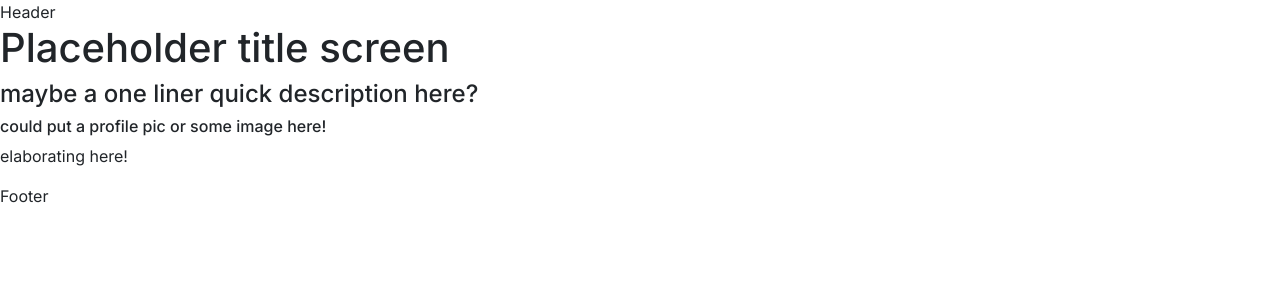
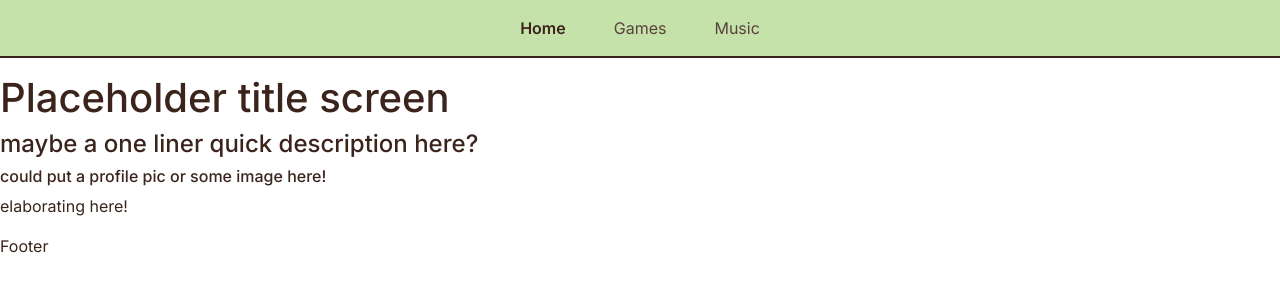
Before and after one commit to tkbui/blog, a Next.js app: page / in a window 1280 px wide. Shown: the top 300 px of the page. Built offline with nearby package versions, Linux system fonts and the light colour scheme.

Commit message:
Add navbar and main links

```diff
--- a/src/app/globals.scss
+++ b/src/app/globals.scss
@@ -1,11 +1,15 @@
-@import '../../node_modules/bootstrap/scss/bootstrap';
-
 // Bootstrap variable overriding
-// $primary:
-// $secondary:
+$primary: #3b241c;
+$secondary: #58423b;
 // $success:
 // $info:
 // $warning:
 // $danger:
 // $light:
 // $dark:
+
+@import '../../node_modules/bootstrap/scss/bootstrap';
+
+body {
+  color: $primary;
+}
--- a/src/components/header/Header.js
+++ b/src/components/header/Header.js
@@ -1,7 +1,12 @@
 import React from 'react';
+import NavBar from './navbar/NavBar';
 
 function Header() {
-  return <div>Header</div>;
+  return (
+    <>
+      <NavBar />
+    </>
+  );
 }
 
 export default Header;
--- /dev/null
+++ b/src/components/header/navbar/NavBar.js
@@ -0,0 +1,26 @@
+'use client';
+
+import React from 'react';
+import Link from 'next/link';
+import { usePathname } from 'next/navigation';
+import './NavBar.scss';
+
+function NavBar() {
+  const path = usePathname();
+
+  return (
+    <nav className="d-flex justify-content-center align-center p-3 mb-3 mw-100 navbar border-bottom border-primary border-2 ">
+      <Link href="/" className={`me-5 nav-link ${path === '/' ? 'active' : 'inactive'}`}>
+        Home
+      </Link>
+      <Link href="/games" className={`me-5 nav-link ${path === '/games' ? 'active' : 'inactive'}`}>
+        Games
+      </Link>
+      <Link href="/music" className={`nav-link ${path === '/music' ? 'active' : 'inactive'}`}>
+        Music
+      </Link>
+    </nav>
+  );
+}
+
+export default NavBar;
--- /dev/null
+++ b/src/components/header/navbar/NavBar.scss
@@ -0,0 +1,18 @@
+@import '../../../app/globals.scss';
+
+.navbar {
+  background-color: #c5e2aa;
+}
+
+.active {
+  font-weight: 600;
+}
+
+a:not(.active) {
+  color: $secondary;
+}
+
+a:not(.active):hover {
+  text-decoration: wavy underline;
+  color: $primary;
+}
```
